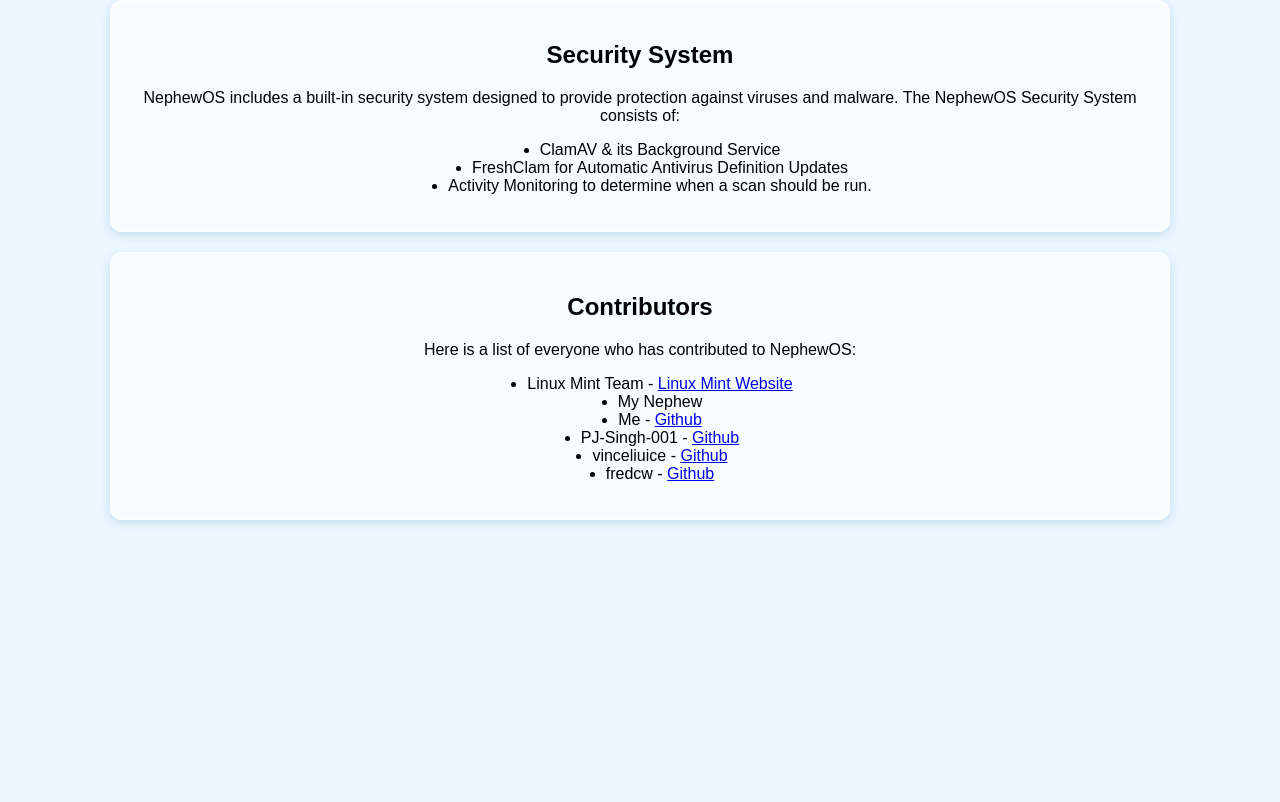
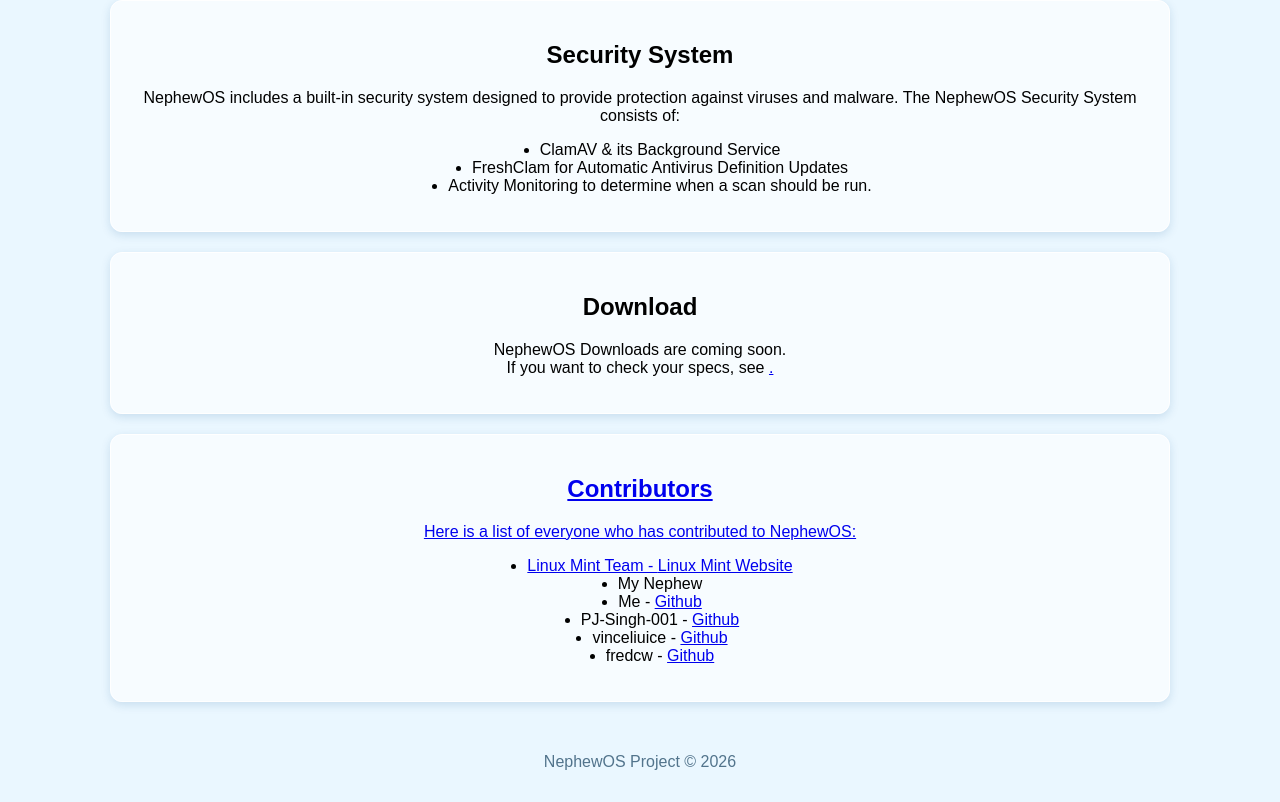
Before and after one commit to JcBoi-GIT/NephewOS, a plain HTML site: page docs/index.html in a window 1280 px wide. Shown: the part 1756-2558 px from the top of the page. Before the commit the page ends 2376 px from the top, so only its background shows below. Drawn offline with Linux system fonts and the light colour scheme.

Commit message:
Update index.html

```diff
--- a/docs/index.html
+++ b/docs/index.html
@@ -18,6 +18,7 @@
     </header>
 
     <nav class="navbar">
+        <a href="#download">Download</a>
         <a href="#about">About</a>
         <a href="#credits">Contributors</a>
         <a href="#features">Features</a>
@@ -120,6 +121,18 @@
             </ul>
         </section>
 
+        <section id="download">
+            <h2 class="centertxt">Download</h2>
+
+            <p class="sansserif centertxt">
+
+                NephewOS Downloads are coming soon.
+                <br>
+                If you want to check your specs, see <a href="#requirements">.
+
+            </p>
+        </section>
+
          <section id="credits">
             <h2 class="centertxt">Contributors</h2>
 
```
